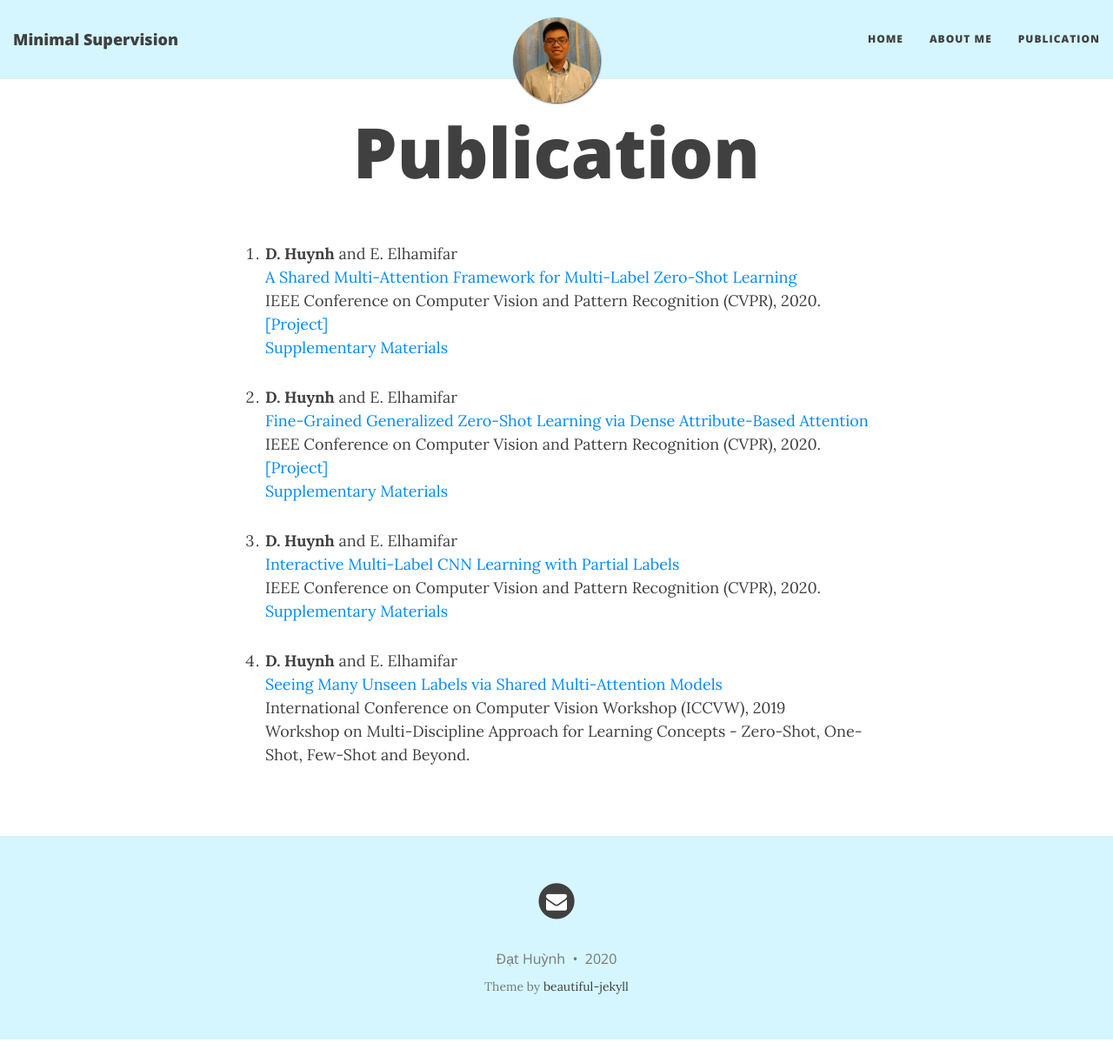
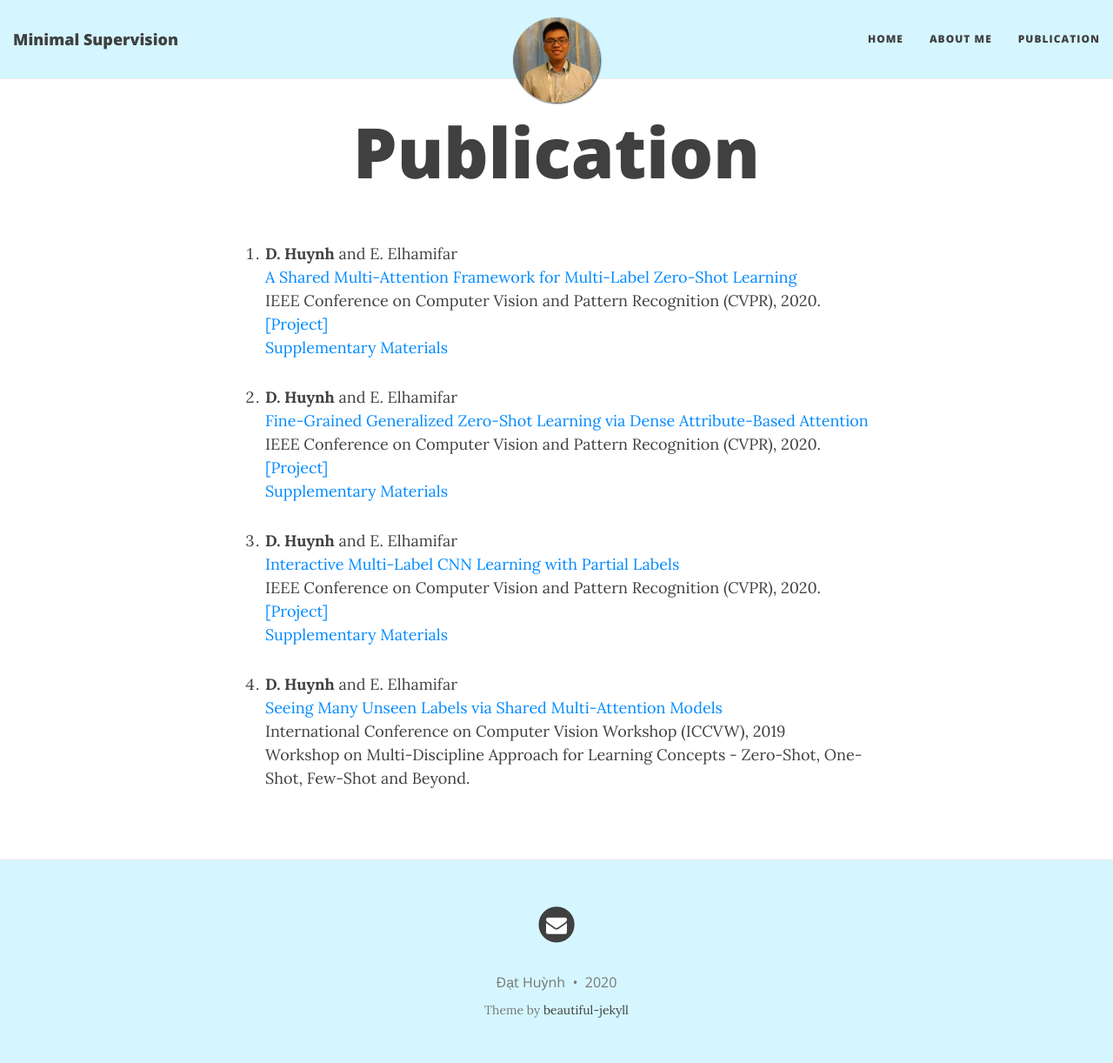
Before and after one commit to ZiweiXU/hbdat.github.io, a Jekyll site: the page built from publication.md, in a window 1280 px wide and 1222 px high. Shown: the whole window at 87% size. Built offline with Jekyll 4.4.1, drawn with Linux system fonts in a browser that asks for light colours; nearby versions of some CDN libraries.

Commit message:
update project

```diff
--- a/publication.md
+++ b/publication.md
@@ -29,6 +29,7 @@ title: Publication
 		<b>D. Huynh</b> and E. Elhamifar<br>
 		<a href="http://khoury.neu.edu/home/eelhami/publications/InteractiveCMLL-CVPR20.pdf">Interactive Multi-Label CNN Learning with Partial Labels</a><br>
 		IEEE Conference on Computer Vision and Pattern Recognition (CVPR), 2020.<br>
+		<a href="https://github.com/hbdat/cvpr20_IMCL">[Project]</a><br>
 		<a href="http://www.ccs.neu.edu/home/eelhami/publications/InteractiveCMLL-CVPR20-suppmat.pdf">Supplementary Materials</a><br>
 	</p>
 </li>
```
